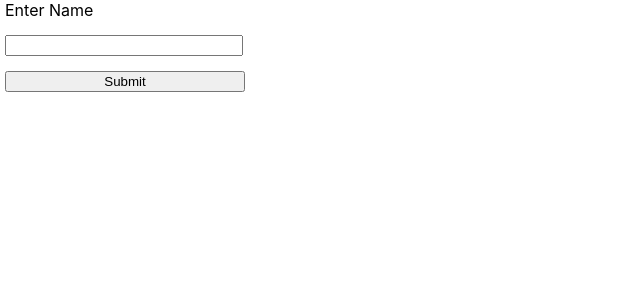
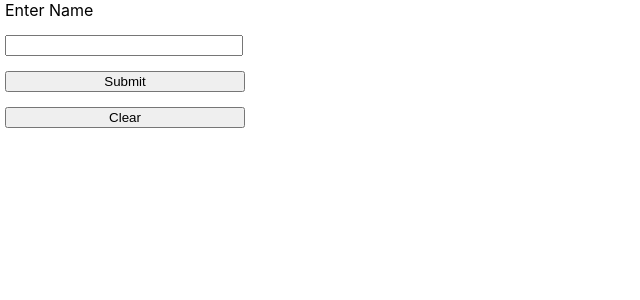
Before and after one commit to ASHINAY/input-field-example, a React (Create React App) app: page / in a window 1280 px wide. Shown: the top 300 px of the page, without its empty margins (0-640 px from the left). Built offline with nearby package versions, Linux system fonts and the light colour scheme.

Commit message:
create clear button

```diff
--- a/src/App.js
+++ b/src/App.js
@@ -10,11 +10,15 @@ function App() {
   const handleSubmit = () => {
     alert(selectedName);
   };
+  const handleClear = () => {
+    setSelectedName('');
+  };
   return (
     <div style={{ display: "flex", flexDirection: "column", gap: "15px", marginLeft: "5px" }}>
       <label>Enter Name</label>
       <input type="text" value={selectedName} onChange={handleChange} style={{ width: "230px" }} />
-      <button style={{ width: "240px" }}onClick={handleSubmit}>Submit</button>
+      <button style={{ width: "240px" }} onClick={handleSubmit}>Submit</button>
+      <button style={{ width: "240px" }} onClick={handleClear}>Clear</button>
     </div>
   );
 }
```
